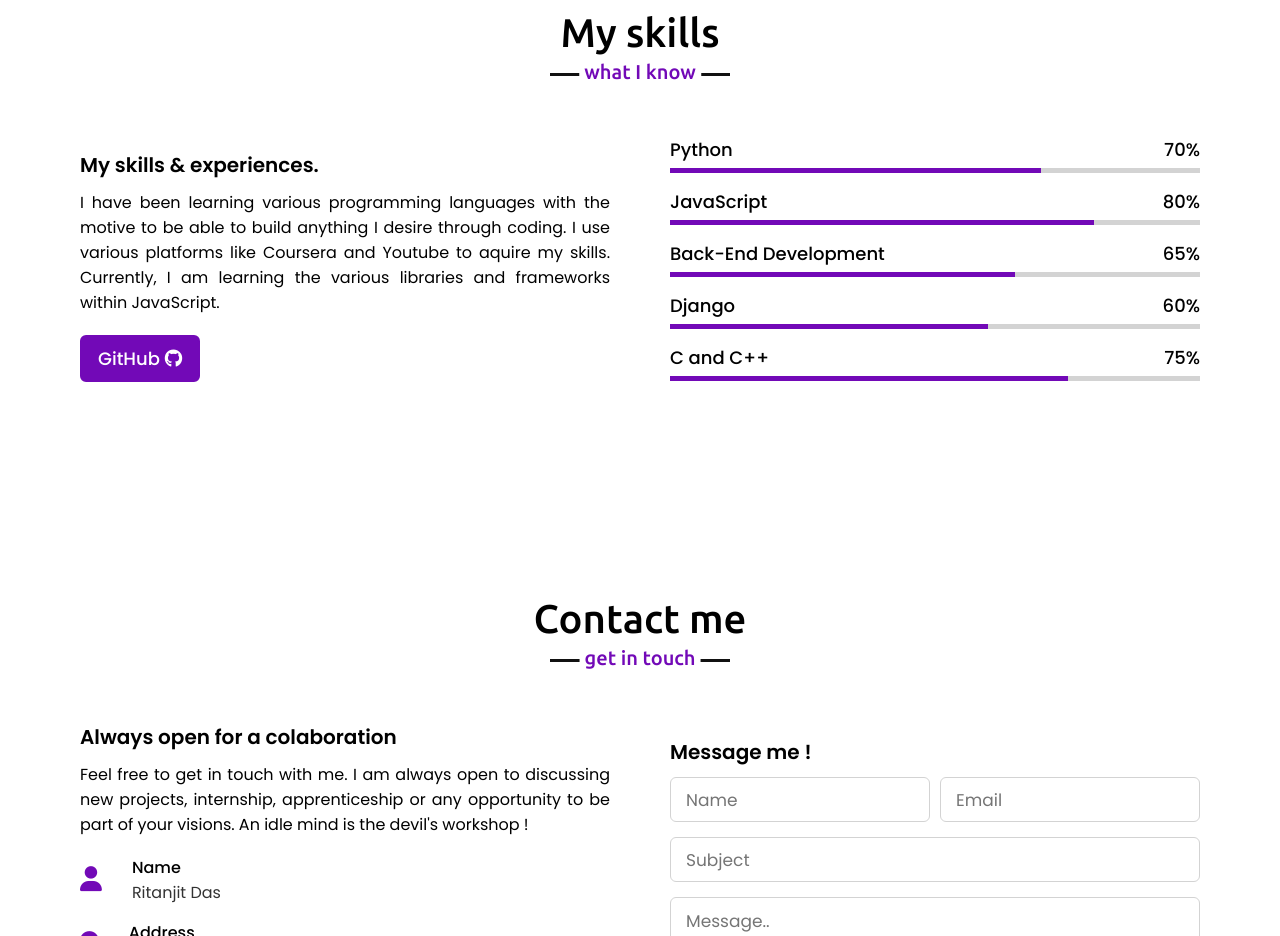
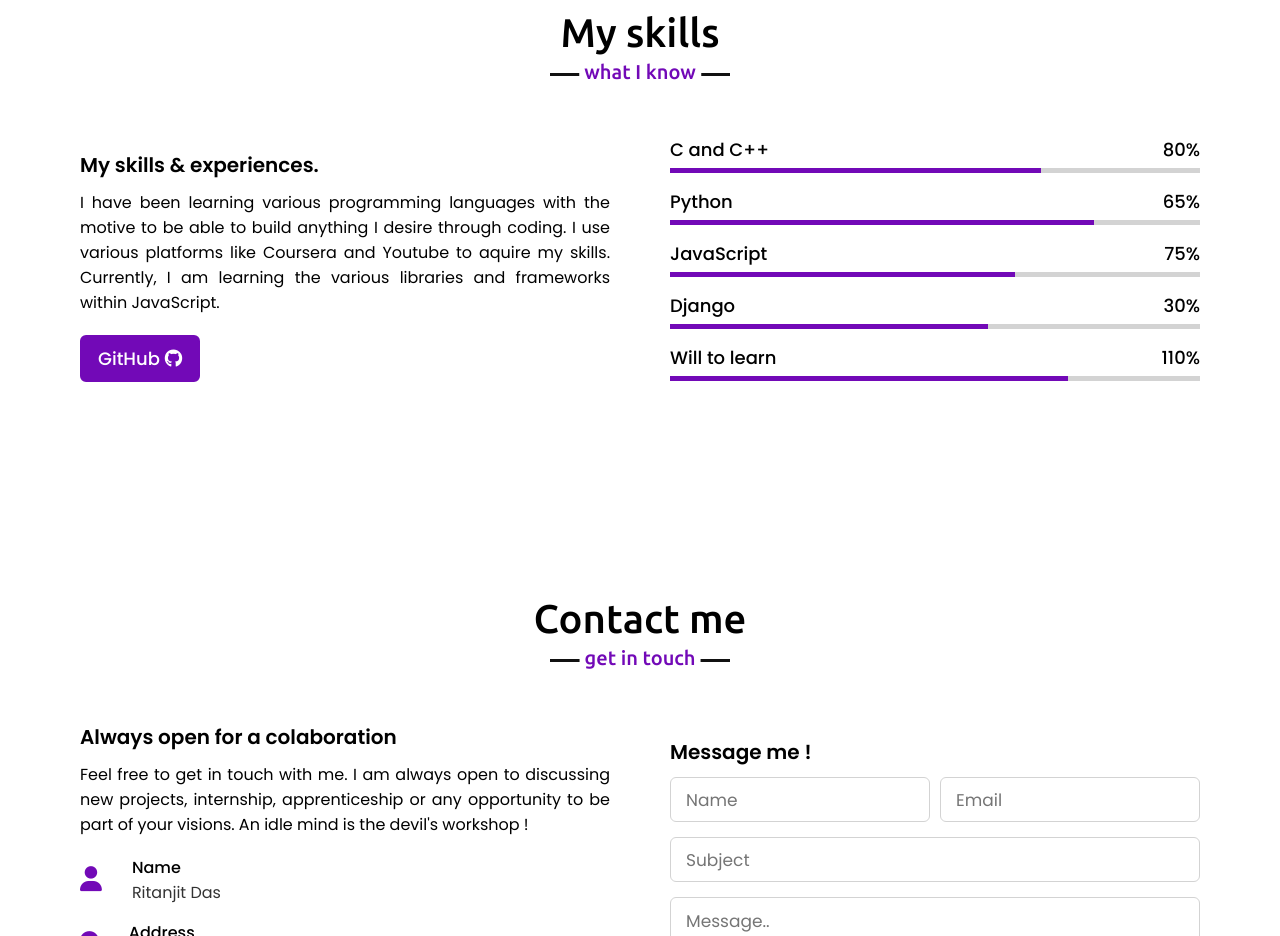
Before and after one commit to Ritanjit/My-Portfolio, a plain HTML site: page index.html in a window 1280 px wide. Shown: the part 2280-3216 px from the top of the page. Drawn offline with nearby package versions, Linux system fonts and the light colour scheme.

Commit message:
Update index.html

```diff
--- a/index.html
+++ b/index.html
@@ -124,36 +124,36 @@
         <div class="column right">
           <div class="bars">
             <div class="info">
-              <span>Python</span>
-              <span>70%</span>
+              <span>C and C++</span>
+              <span>80%</span>
             </div>
             <div class="line html"></div>
           </div>
           <div class="bars">
             <div class="info">
-              <span>JavaScript</span>
-              <span>80%</span>
+              <span>Python</span>
+              <span>65%</span>
             </div>
             <div class="line css"></div>
           </div>
           <div class="bars">
             <div class="info">
-              <span>Back-End Development</span>
-              <span>65%</span>
+              <span>JavaScript</span>
+              <span>75%</span>
             </div>
             <div class="line js"></div>
           </div>
           <div class="bars">
             <div class="info">
               <span>Django</span>
-              <span>60%</span>
+              <span>30%</span>
             </div>
             <div class="line php"></div>
           </div>
           <div class="bars">
             <div class="info">
-              <span>C and C++</span>
-              <span>75%</span>
+              <span>Will to learn</span>
+              <span>110%</span>
             </div>
             <div class="line mysql"></div>
           </div>
```
